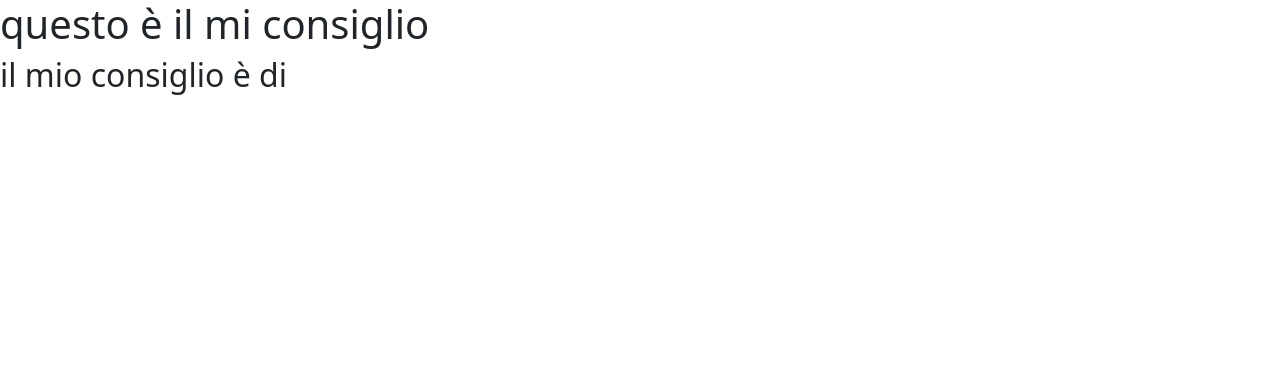
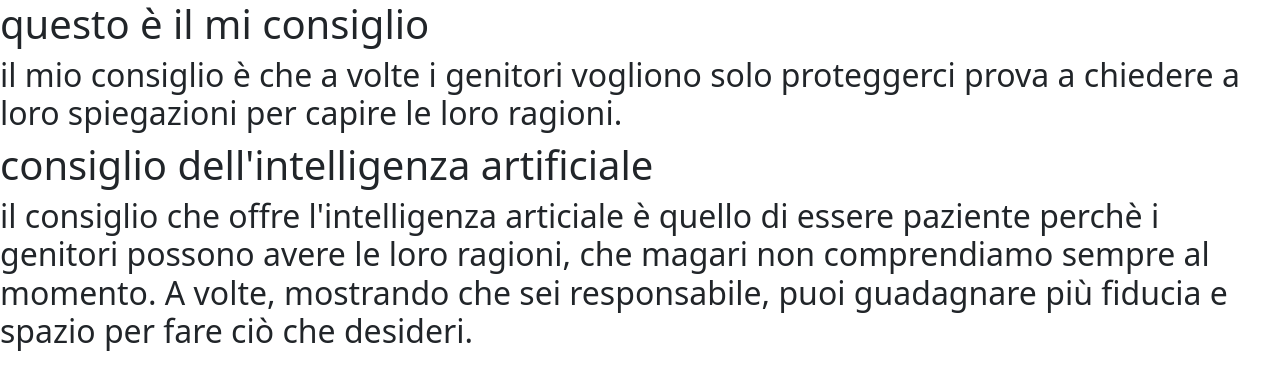
Before and after one commit to domed17/html, a plain HTML site: page bootstrap/EducazioneCivica/rabbia1.html in a window 1280 px wide. Drawn offline with nearby package versions, Linux system fonts and the light colour scheme.

Commit message:
Update rabbia1.html

```diff
--- a/bootstrap/EducazioneCivica/rabbia1.html
+++ b/bootstrap/EducazioneCivica/rabbia1.html
@@ -8,7 +8,11 @@
   </head>
   <body>
     <h1>questo è il mi consiglio</h1>
-    <h2>il mio consiglio è di </h2>
+    <h2>il mio consiglio è che a volte i genitori vogliono solo proteggerci prova a chiedere a loro spiegazioni per capire le loro ragioni.</h2>
+    <script src="https://cdn.jsdelivr.net/npm/bootstrap@5.3.4/dist/js/bootstrap.bundle.min.js" integrity="sha384-YUe2LzesAfftltw+PEaao2tjU/QATaW/rOitAq67e0CT0Zi2VVRL0oC4+gAaeBKu" crossorigin="anonymous"></script>
+  </body>
+   <h1>consiglio dell'intelligenza artificiale</h1>
+    <h2>il consiglio che offre l'intelligenza articiale è quello di essere paziente perchè i genitori possono avere le loro ragioni, che magari non comprendiamo sempre al momento. A volte, mostrando che sei responsabile, puoi guadagnare più fiducia e spazio per fare ciò che desideri.</h2>
     <script src="https://cdn.jsdelivr.net/npm/bootstrap@5.3.4/dist/js/bootstrap.bundle.min.js" integrity="sha384-YUe2LzesAfftltw+PEaao2tjU/QATaW/rOitAq67e0CT0Zi2VVRL0oC4+gAaeBKu" crossorigin="anonymous"></script>
   </body>
 </html>
```
